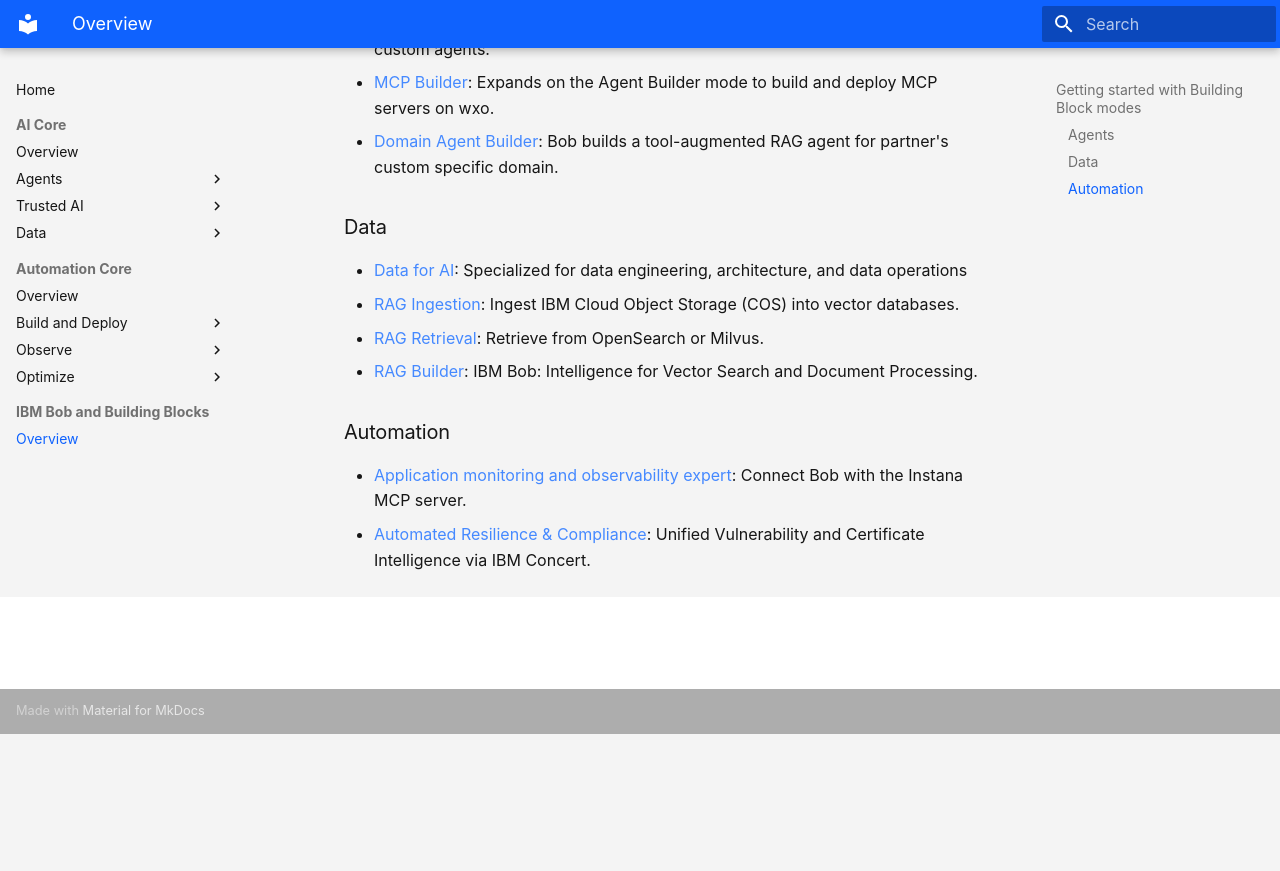
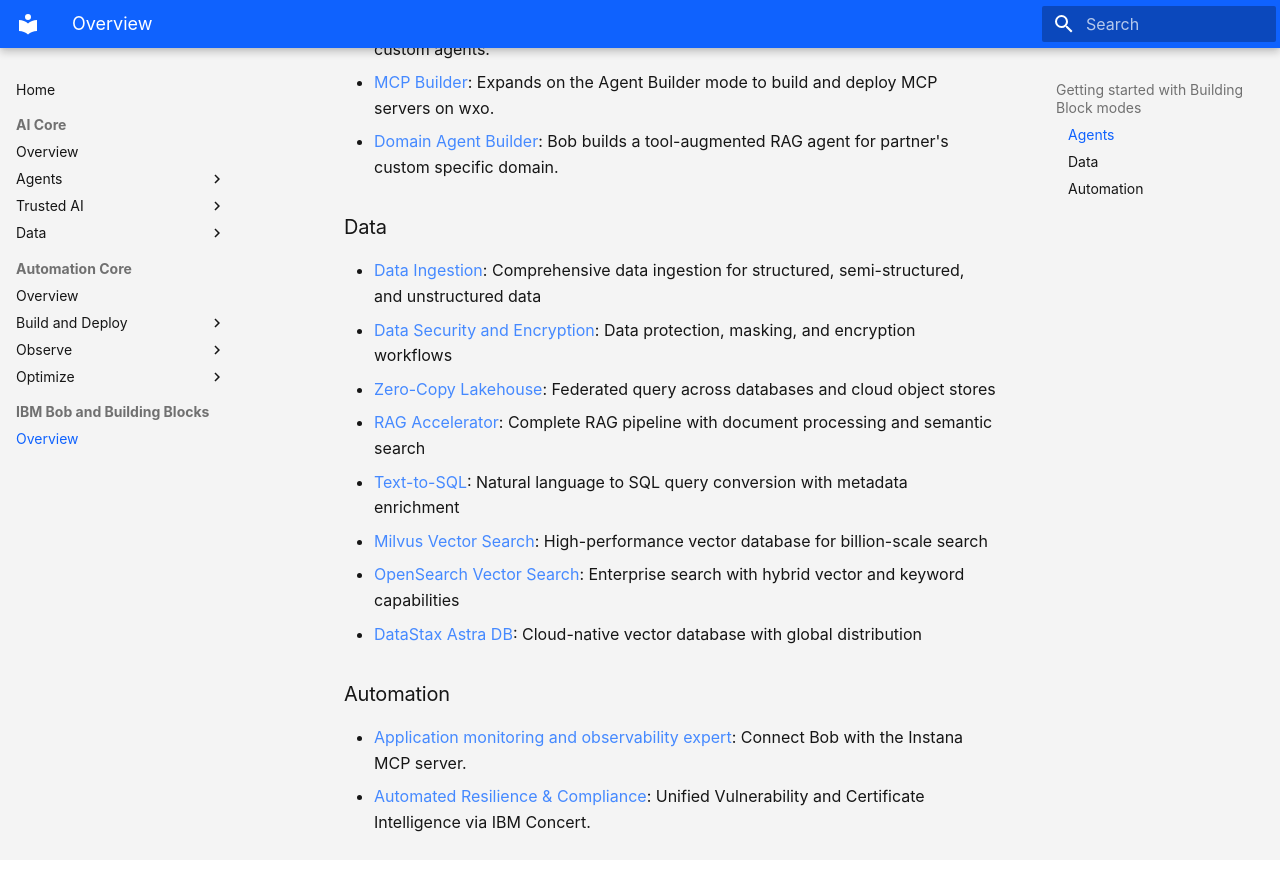
Before and after one commit to ibm-self-serve-assets/building-blocks-docs, an MkDocs documentation site: the page built from docs-src/ibm-bob/index.md, in a window 1280 px wide and 900 px high, scrolled down 784 px. Shown: the top 871 px of the window. Built offline with MkDocs 1.6.1 and Material for MkDocs 9.7.7, drawn with Linux system fonts in a browser that asks for light colours; before the commit the page ends 1518 px from its top, so only the background shows below that.

Commit message:
[updated] updated the links to bob modes and the architecture image

```diff
--- a/docs-src/ibm-bob/index.md
+++ b/docs-src/ibm-bob/index.md
@@ -20,10 +20,14 @@
 - [Domain Agent Builder](https://github.com/ibm-self-serve-assets/building-blocks/tree/main/agents/ibm-bob/modes/domain-agent-builder): Bob builds a tool-augmented RAG agent for partner's custom specific domain.
 
 ### Data
-- [Data for AI](https://github.com/ibm-self-serve-assets/building-blocks/tree/main/data-for-ai/ibm-bob/base-mode): Specialized for data engineering, architecture, and data operations
-- [RAG Ingestion](https://github.com/ibm-self-serve-assets/building-blocks/tree/main/data-for-ai/ibm-bob/rag-ingestion-sse-mcp-server): Ingest IBM Cloud Object Storage (COS) into vector databases.
-- [RAG Retrieval](https://github.com/ibm-self-serve-assets/building-blocks/tree/main/data-for-ai/ibm-bob/rag-retrieval-sse-mcp-server): Retrieve from OpenSearch or Milvus.
-- [RAG Builder](https://github.com/ibm-self-serve-assets/building-blocks/tree/main/data-for-ai/ibm-bob/advance-mode/rag-builder-mode): IBM Bob: Intelligence for Vector Search and Document Processing.
+- [Data Ingestion](https://github.com/ibm-self-serve-assets/building-blocks/blob/main/data-for-ai/data-ingestion/bob-mode/base-mode/ingestion.yaml): Comprehensive data ingestion for structured, semi-structured, and unstructured data
+- [Data Security and Encryption](https://github.com/ibm-self-serve-assets/building-blocks/blob/main/data-for-ai/data-security-and-encryption/bob-mode/base-mode/data-security.yaml): Data protection, masking, and encryption workflows
+- [Zero-Copy Lakehouse](https://github.com/ibm-self-serve-assets/building-blocks/blob/main/data-for-ai/zero-copy-lakehouse/bob-mode/base-mode/zero-copy-lakehouse.yaml): Federated query across databases and cloud object stores
+- [RAG Accelerator](https://github.com/ibm-self-serve-assets/building-blocks/blob/main/data-for-ai/question-and-answer/rag/bob-mode/base-mode/rag-builder.yaml): Complete RAG pipeline with document processing and semantic search
+- [Text-to-SQL](https://github.com/ibm-self-serve-assets/building-blocks/blob/main/data-for-ai/question-and-answer/text-to-sql/bob-mode/base-mode/text-to-sql.yaml): Natural language to SQL query conversion with metadata enrichment
+- [Milvus Vector Search](https://github.com/ibm-self-serve-assets/building-blocks/blob/main/data-for-ai/vector-search/milvus/bob-mode/base-mode/milvus.yaml): High-performance vector database for billion-scale search
+- [OpenSearch Vector Search](https://github.com/ibm-self-serve-assets/building-blocks/blob/main/data-for-ai/vector-search/opensearch/bob-mode/base-mode/opensearch.yaml): Enterprise search with hybrid vector and keyword capabilities
+- [DataStax Astra DB](https://github.com/ibm-self-serve-assets/building-blocks/blob/main/data-for-ai/vector-search/datastax-astradb/bob-mode/base-mode/astradb.yaml): Cloud-native vector database with global distribution
 
 ### Automation
 - [Application monitoring and observability expert](https://github.com/ibm-self-serve-assets/building-blocks/blob/main/observe/application-observability/bob-modes/base-modes/application-observability.yaml): Connect Bob with the Instana MCP server.
```
Also changed, not shown: docs-src/ai-core/data/q-and-a.md (+1 -1 lines).
